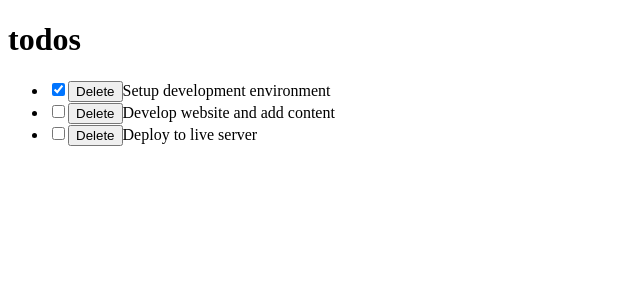
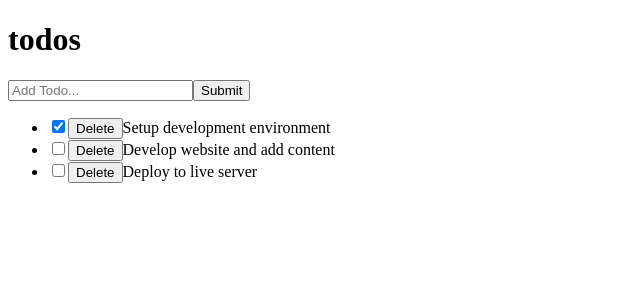
Before and after one commit to Alexr16/React-tutorial, a React (Create React App) app: page / in a window 1280 px wide. Shown: the top 300 px of the page, without its empty margins (0-640 px from the left). Built offline with nearby package versions, Linux system fonts and the light colour scheme.

Commit message:
Add input todo class

```diff
--- a/src/components/InputTodo.js
+++ b/src/components/InputTodo.js
@@ -0,0 +1,33 @@
+import React, { PureComponent } from 'react';
+
+class InputTodo extends PureComponent {
+  constructor() {
+    super();
+    this.state = {
+      title: '',
+    };
+  }
+
+  onChange = (e) => {
+    this.setState({
+      [e.target.name]: e.target.value,
+    });
+  }
+
+  render() {
+    const { title } = this.state;
+    return (
+      <form>
+        <input
+          type="text"
+          placeholder="Add Todo..."
+          value={title}
+          name="title"
+          onChange={this.onChange}
+        />
+        <button type="button">Submit</button>
+      </form>
+    );
+  }
+}
+export default InputTodo;
--- a/src/components/TodoContainer.js
+++ b/src/components/TodoContainer.js
@@ -1,6 +1,7 @@
 import React, { PureComponent } from 'react';
 import TodosList from './TodosList';
 import Header from './Header';
+import InputTodo from './InputTodo';
 
 class TodoContainer extends PureComponent {
   constructor() {
@@ -54,6 +55,7 @@ class TodoContainer extends PureComponent {
     return (
       <div>
         <Header />
+        <InputTodo />
         <TodosList
           todos={todos}
           handleChangeProps={this.handleChange}
```
